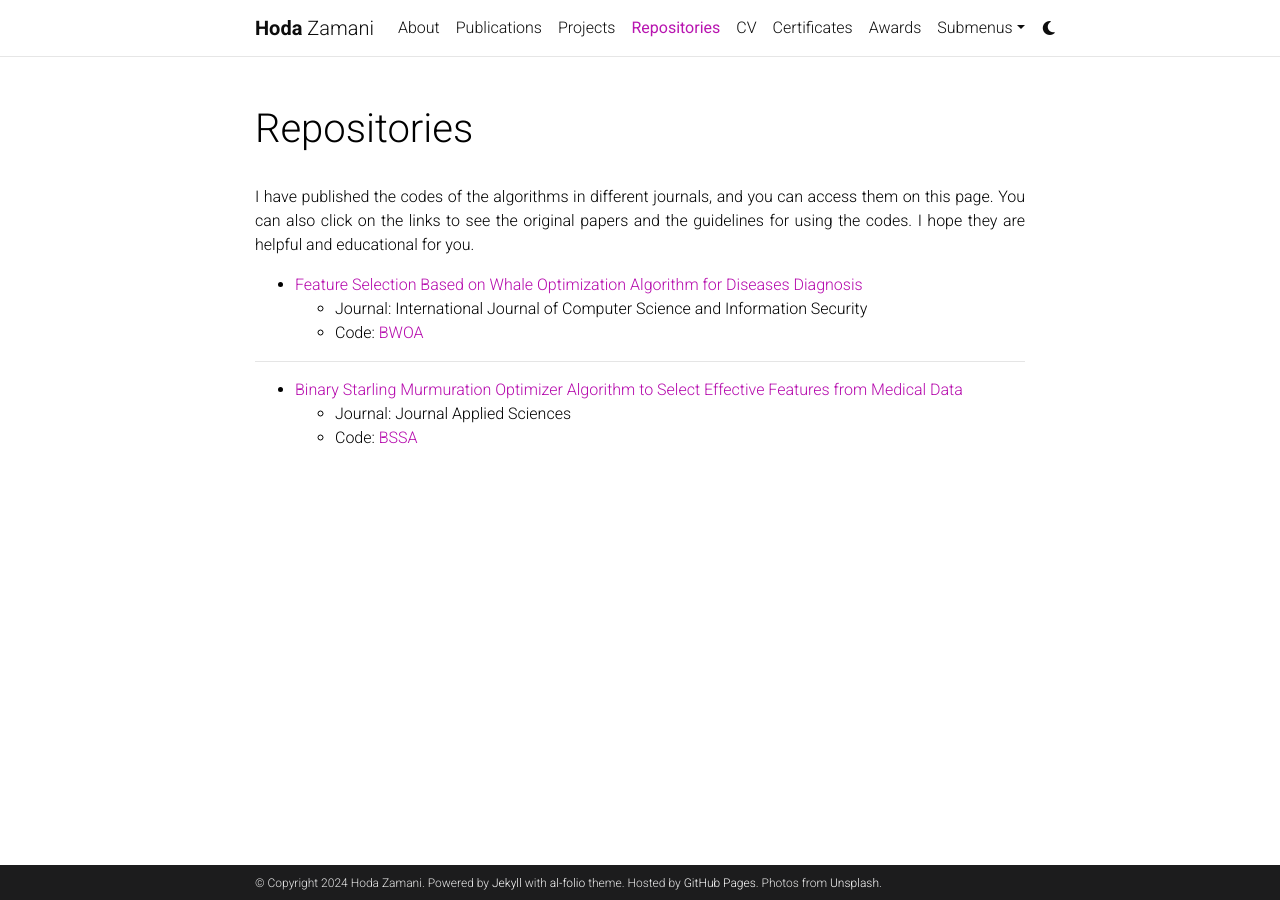
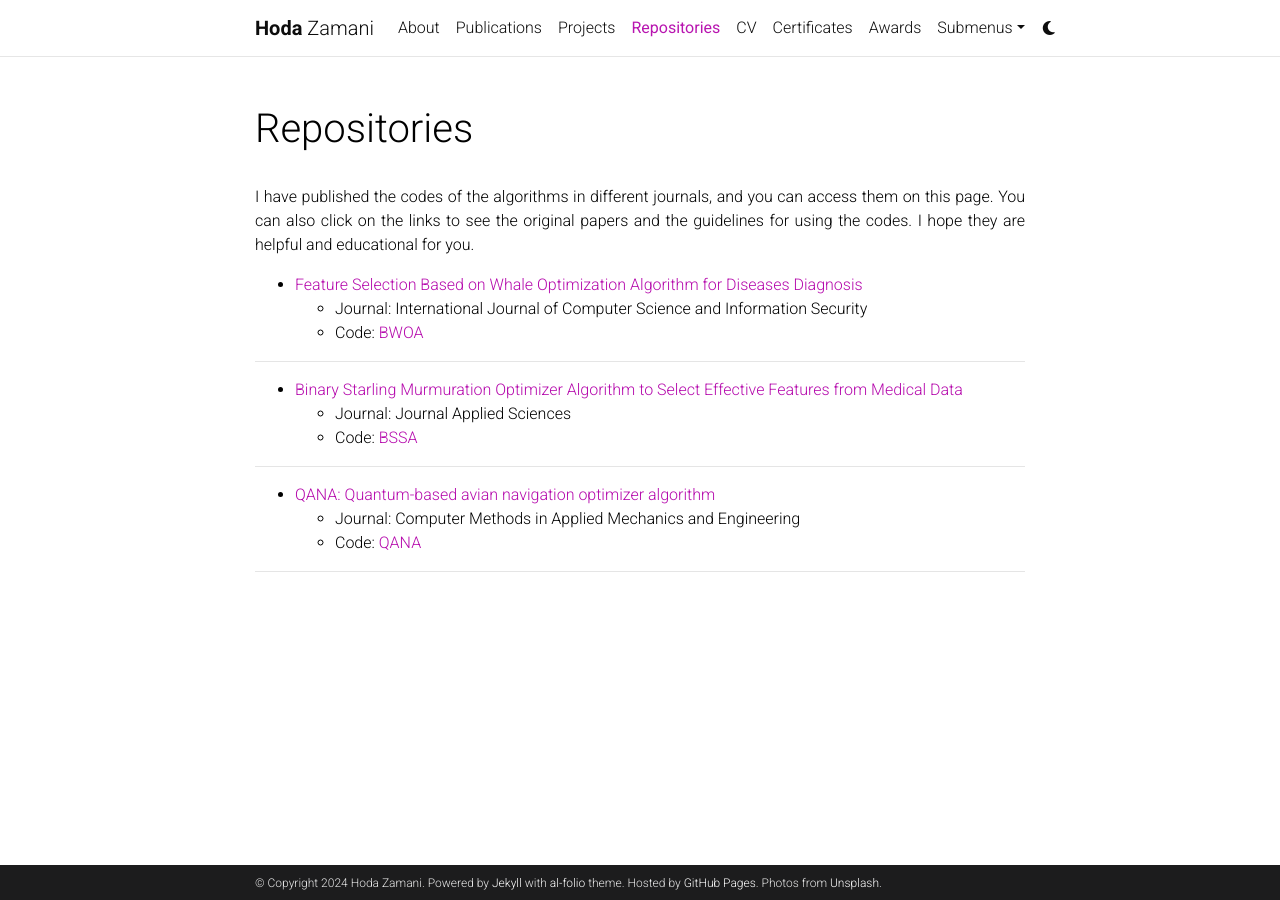
Before and after one commit to HodaZamani/HodaZamani.github.io, a Jekyll site: the page built from _pages/repositories.md, in a window 1280 px wide. Built offline with Jekyll 4.4.1, drawn with Linux system fonts in a browser that asks for light colours; comment, search, counter and statistics services are not loaded; a style sheet for code colours, icons or effects is not loaded.

Commit message:
Update repositories.md

```diff
--- a/_pages/repositories.md
+++ b/_pages/repositories.md
@@ -15,3 +15,10 @@
 - [Binary Starling Murmuration Optimizer Algorithm to Select Effective Features from Medical Data](https://www.mdpi.com/2076-3417/13/1/564)
      - Journal: Journal Applied Sciences
      - Code: <a href="https://scholar.google.com/citations?user=bpZOZWsAAAAJ&hl=en">BSSA</a>
+
+---
+- [QANA: Quantum-based avian navigation optimizer algorithm](https://www.sciencedirect.com/science/article/abs/pii/S0952197621001627)
+     - Journal: Computer Methods in Applied Mechanics and Engineering
+     - Code: <a href="https://scholar.google.com/citations?user=bpZOZWsAAAAJ&hl=en">QANA</a>
+
+---
```
